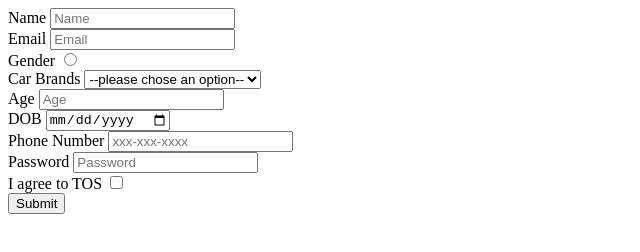
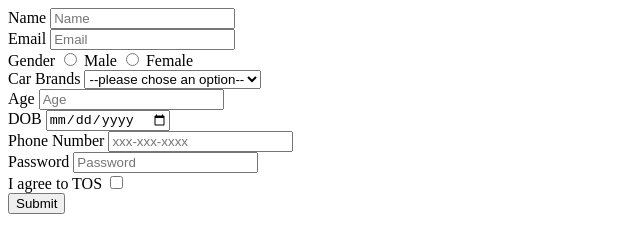
Before and after one commit to acciojob/signup-form-car-Vikashkr39783, a website: page main.html in a window 1280 px wide. Shown: the whole page, without its empty margins (0-640 px from the left). Drawn offline with Linux system fonts and the light colour scheme.

Commit message:
created a submission

```diff
--- a/main.html
+++ b/main.html
@@ -16,7 +16,9 @@
 		<label for="email">Email</label>
 		<input type="email" required id="email" placeholder="Email"><br>
 		<label for="gender_m,gender_f" name="gender">Gender</label>
-		<input type="radio" id="gender_m,gender_f" required><br>
+		<input type="radio" name="gender" value="male" id="gender_m,gender_f"> Male
+		<input type="radio" name="gender" value="female" id="gender_m,gender_f"> Female
+		<br>
 		<label for="cars">Car Brands</label>
 		<select id="cars" placeholder="--please chose an option--" required >
 			<option>--please chose an option--</option>
```
